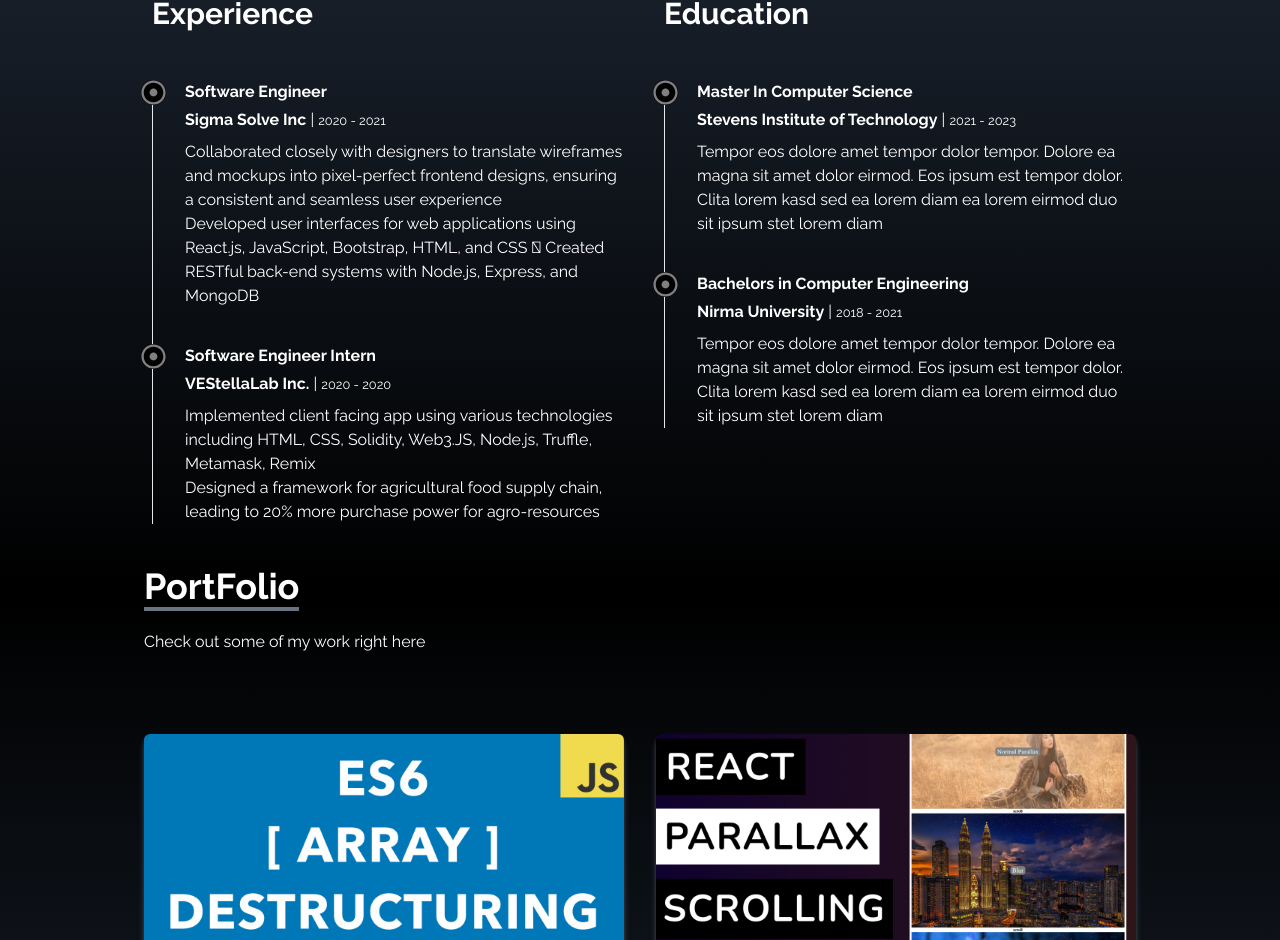
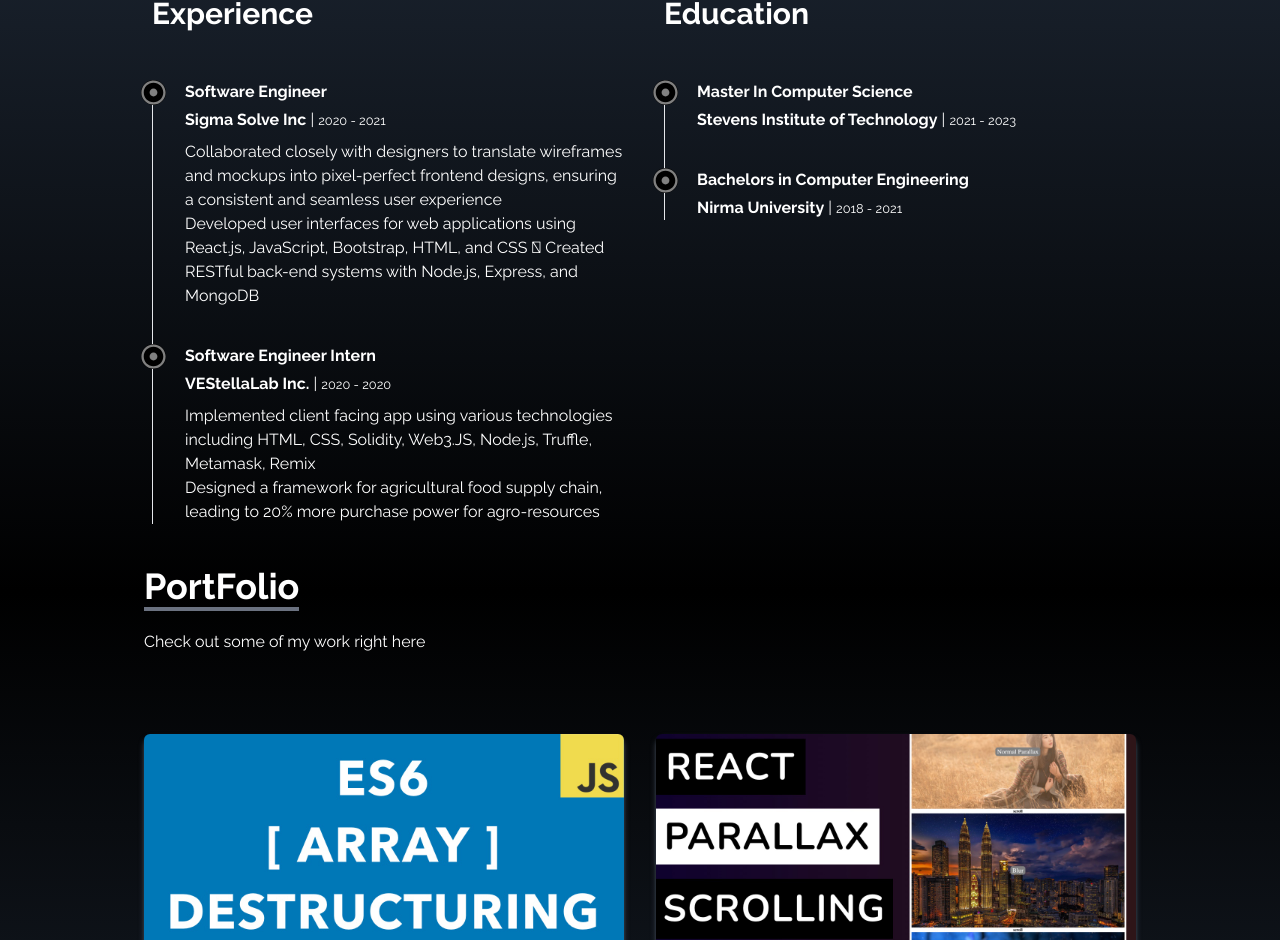
Before and after one commit to niravpatell23/portfolio, a React (Create React App) app: page / in a window 1280 px wide. Shown: the part 1008-1948 px from the top of the page. Built offline with nearby package versions, Linux system fonts and the light colour scheme.

Commit message:
edu change

```diff
--- a/src/components/Expe.jsx
+++ b/src/components/Expe.jsx
@@ -81,12 +81,7 @@ const Expe = () => {
                   <strong>Stevens Institute of Technology</strong> |{" "}
                   <small>2021 - 2023</small>
                 </p>
-                <p>
-                  Tempor eos dolore amet tempor dolor tempor. Dolore ea magna
-                  sit amet dolor eirmod. Eos ipsum est tempor dolor. Clita lorem
-                  kasd sed ea lorem diam ea lorem eirmod duo sit ipsum stet
-                  lorem diam
-                </p>
+                <p></p>
               </div>
               <div className="relative mt-9 mb-4">
                 <div className="  absolute -left-11 z-2 bg-black rounded-2xl">
@@ -98,12 +93,7 @@ const Expe = () => {
                 <p className="mb-2">
                   <strong>Nirma University</strong> | <small>2018 - 2021</small>
                 </p>
-                <p>
-                  Tempor eos dolore amet tempor dolor tempor. Dolore ea magna
-                  sit amet dolor eirmod. Eos ipsum est tempor dolor. Clita lorem
-                  kasd sed ea lorem diam ea lorem eirmod duo sit ipsum stet
-                  lorem diam
-                </p>
+                <p></p>
               </div>
             </div>
           </div>
```
